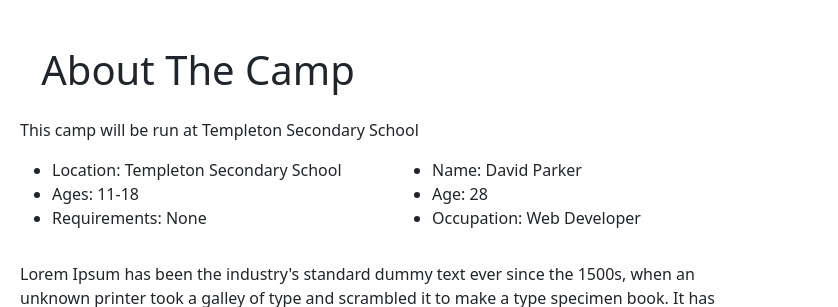
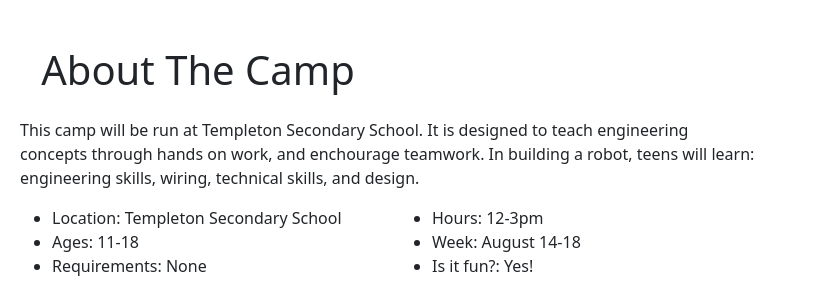
Before and after one commit to Theawesometurtl/Robotics-Camp-Website, a plain HTML site: page index.html in a window 1280 px wide. Shown: the part 802-1109 px from the top of the page, 442-1280 px from the left. Drawn offline with nearby package versions, Linux system fonts and the light colour scheme.

Commit message:
I just need to replace images and sample text now

```diff
--- a/index.html
+++ b/index.html
@@ -65,7 +65,9 @@
                 </div>
 
                 <div class="col-lg-8">
-                    <p> This camp will be run at Templeton Secondary School
+                    <p> This camp will be run at Templeton Secondary School. It is designed to teach engineering concepts through hands on work, and enchourage teamwork.
+                        In building a robot, teens will learn: engineering skills, wiring, technical skills, and design.
+
 
                     </p>
                     <div class="row mt-3">
@@ -79,9 +81,9 @@
                         </div>
                         <div class="col-md-6">
                             <ul>
-                                <li>Name: David Parker</li>
-                                <li>Age: 28</li>
-                                <li>Occupation: Web Developer</li>
+                                <li>Hours: 12-3pm</li>
+                                <li>Week: August 14-18</li>
+                                <li>Is it fun?: Yes!</li>
 
                             </ul>
                         </div>
```
